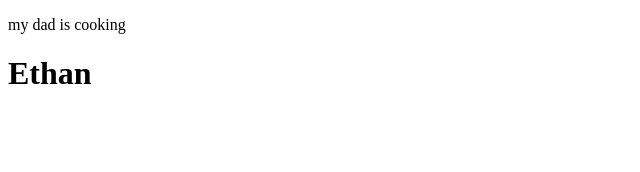
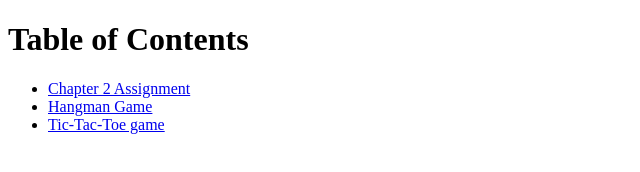
Before and after one commit to suburbandox/scripting-final-project, a plain HTML site: page index.html in a window 1280 px wide. Shown: the whole page, without its empty margins (0-640 px from the left). Drawn offline with Linux system fonts and the light colour scheme.

Commit message:
add root file

```diff
--- a/index.html
+++ b/index.html
@@ -4,10 +4,14 @@
     <meta charset="UTF-8">
     <meta http-equiv="X-UA-Compatible" content="IE=edge">
     <meta name="viewport" content="width=device-width, initial-scale=1.0">
-    <title>Ethan Kline</title>
+    <title>Client Side Scripting Assignments</title>
 </head>
 <body>
-    <p>my dad is cooking</p>
-    <h1>Ethan</h1>
+    <h1>Table of Contents</h1>
+    <ul>
+        <li><a href="ch02/index.html">Chapter 2 Assignment</a></li>
+        <li><a href="hangman/index.html">Hangman Game</a></li>
+        <li><a href="tictactoe/index.html">Tic-Tac-Toe game</a></li>
+    </ul>
 </body>
 </html>
```
